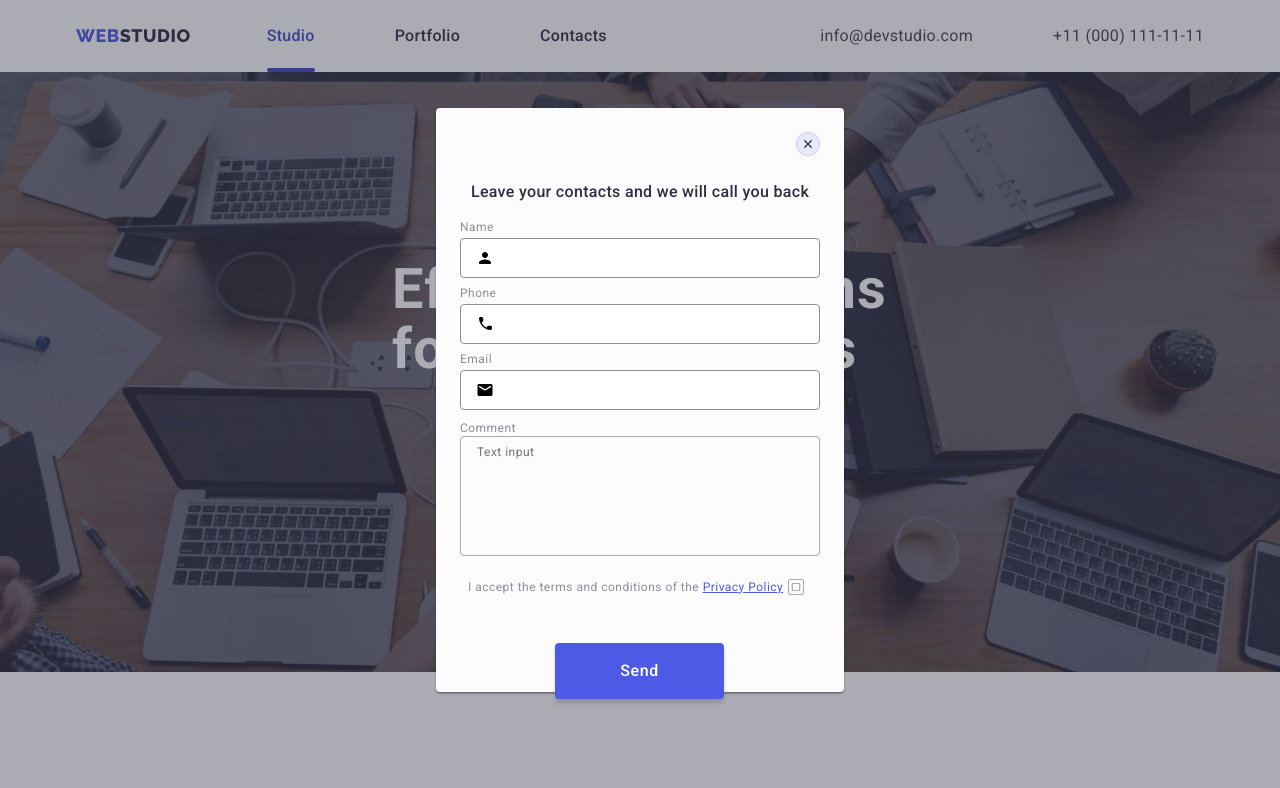
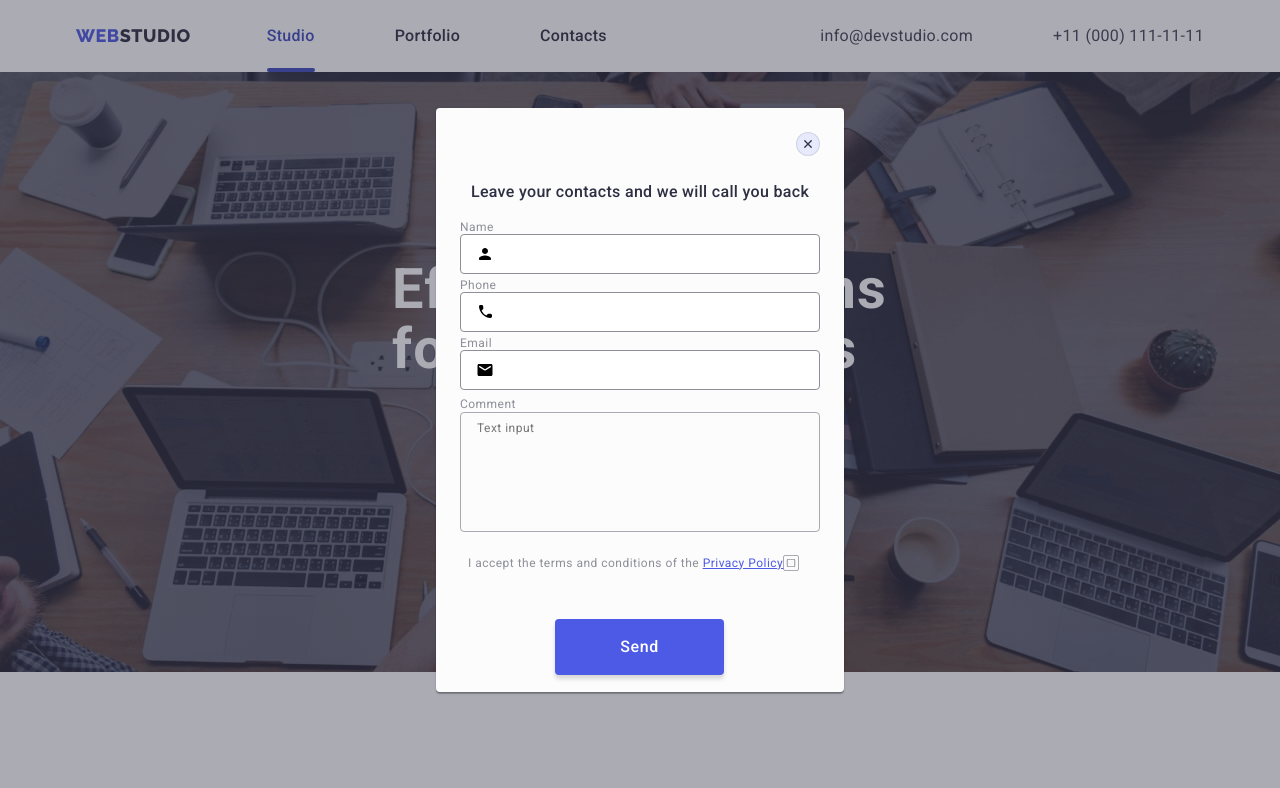
Before and after one commit to Superbadd/goit-markup-hw-06, a plain HTML site: page index.html in a window 1280 px wide. Both pictures are taken after a click on the button "Order Service". Shown: the top 788 px of the page. Drawn offline with nearby package versions, Linux system fonts and the light colour scheme.

Commit message:
Поломалось

```diff
--- a/css/stryles.css
+++ b/css/stryles.css
@@ -811,7 +811,7 @@ html {
     border-radius: 4px;
    }
 
-   .modal-field label {
+   .modal-field, .comment-field label {
     line-height: 1.17;
     letter-spacing: 0.04em;
     margin-bottom: 4px;
@@ -825,6 +825,7 @@ html {
 
    .modal-input:focus {
     border-color: #4D5AE5;
+    background-color: transparent;
    }
 
    .modal-icon {
@@ -871,11 +872,9 @@ html {
     border-color: #4D5AE5;
     }
 
-   /* .policy {
-    display: flex;
-    align-items: center;
+   .policy {
     margin-bottom: 24px;
-   } */
+   }
 
    .policy-blue {
     display: flex;
--- a/index.html
+++ b/index.html
@@ -504,6 +504,7 @@
           </div>
           <div class="policy">
             <input
+              class="visually-hidden"
               class="checkbox"
               name="user-privacy"
               type="checkbox"
@@ -511,12 +512,11 @@
               value="true"
             /><label class="policy-text" for="user-privacy"
               >I accept the terms and conditions of the
-              <a class="policy-link" href="">Privacy Policy</a></label
-            >
-            <span class="policy-blue"
-              ><svg class="check" width="10" height="8">
-                <use href="./images/icons.svg#check"></use></svg
-            ></span>
+              <a class="policy-link" href="">Privacy Policy</a
+              ><span class="policy-blue"
+                ><svg class="check" width="10" height="8">
+                  <use href="./images/icons.svg#check"></use></svg></span
+            ></label>
           </div>
           <button class="modal-button" type="submit">Send</button>
         </form>
```
